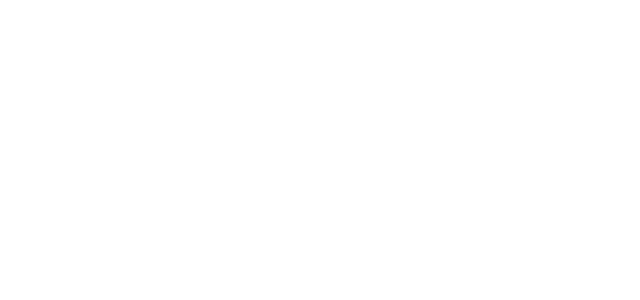
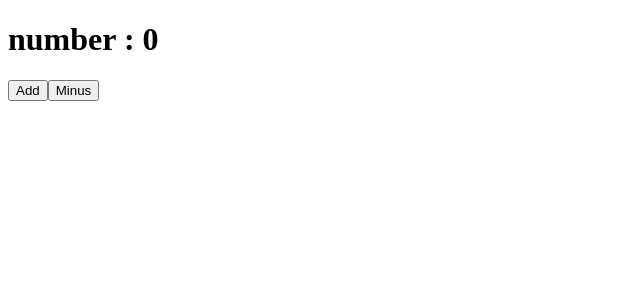
Before and after one commit to PAPION93/tell-me-what-you-want-fe, a React (Create React App) app: page / in a window 1280 px wide. Shown: the top 300 px of the page, without its empty margins (0-640 px from the left). Built offline with nearby package versions, Linux system fonts and the light colour scheme.

Commit message:
prop-types, state 개념 공부

```diff
--- a/package.json
+++ b/package.json
@@ -6,6 +6,7 @@
     "@testing-library/jest-dom": "^4.2.4",
     "@testing-library/react": "^9.5.0",
     "@testing-library/user-event": "^7.2.1",
+    "prop-types": "^15.7.2",
     "react": "^16.13.1",
     "react-dom": "^16.13.1",
     "react-scripts": "3.4.3"
--- a/src/App.js
+++ b/src/App.js
@@ -1,7 +1,30 @@
 import React from "react";
 
-function App() {
-  return <div className="App" />;
+class App extends React.Component {
+  state = {
+    count: 0,
+  };
+
+  add = () => {
+    this.setState((current) => ({
+      count: current.count + 1,
+    }));
+  };
+  minus = () => {
+    this.setState((current) => ({
+      count: current.count - 1,
+    }));
+  };
+
+  render() {
+    return (
+      <div>
+        <h1>number : {this.state.count}</h1>
+        <button onClick={this.add}>Add</button>
+        <button onClick={this.minus}>Minus</button>
+      </div>
+    );
+  }
 }
 
 export default App;
```
Also changed, not shown: 1 other file (tests, documents, lock files or other folders).
